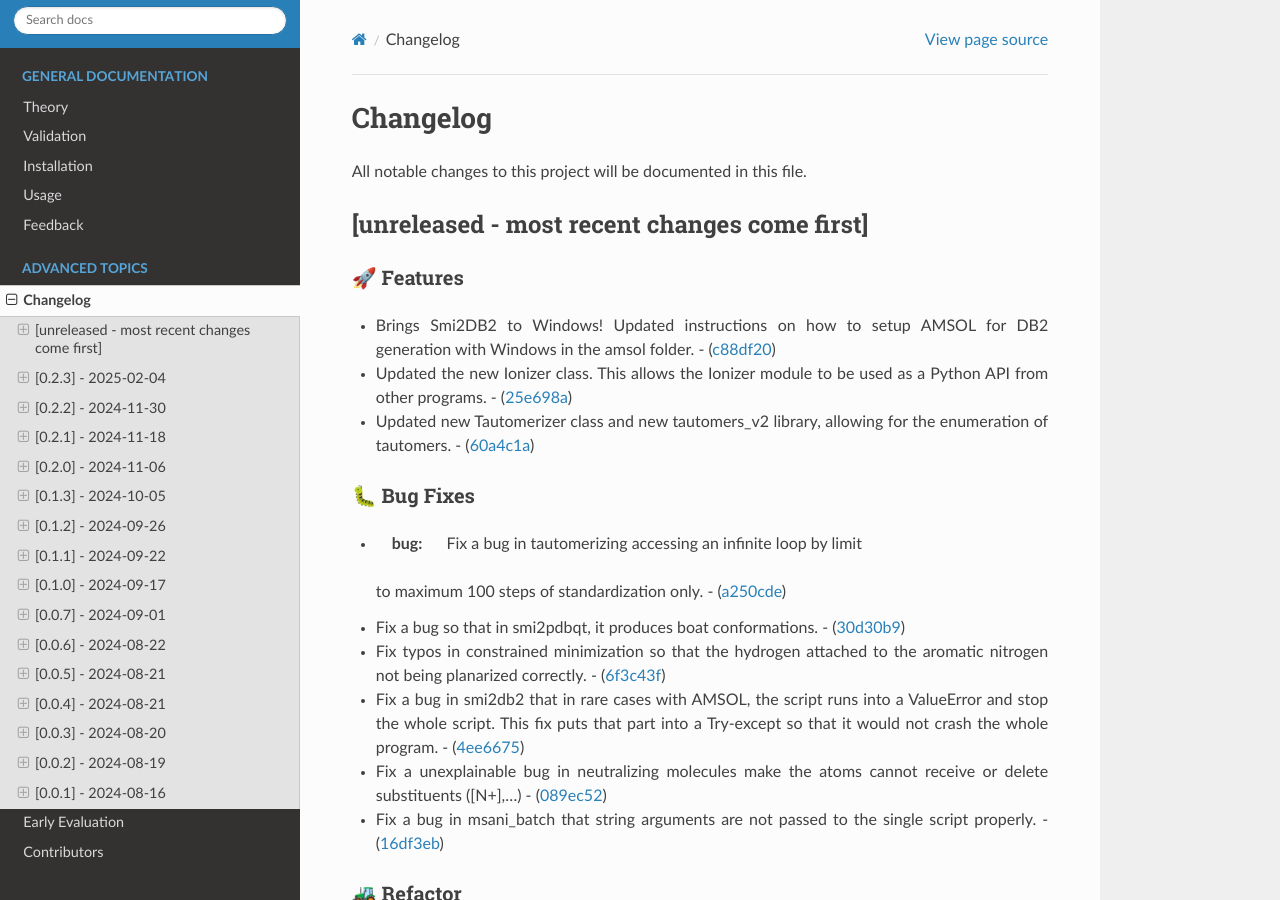
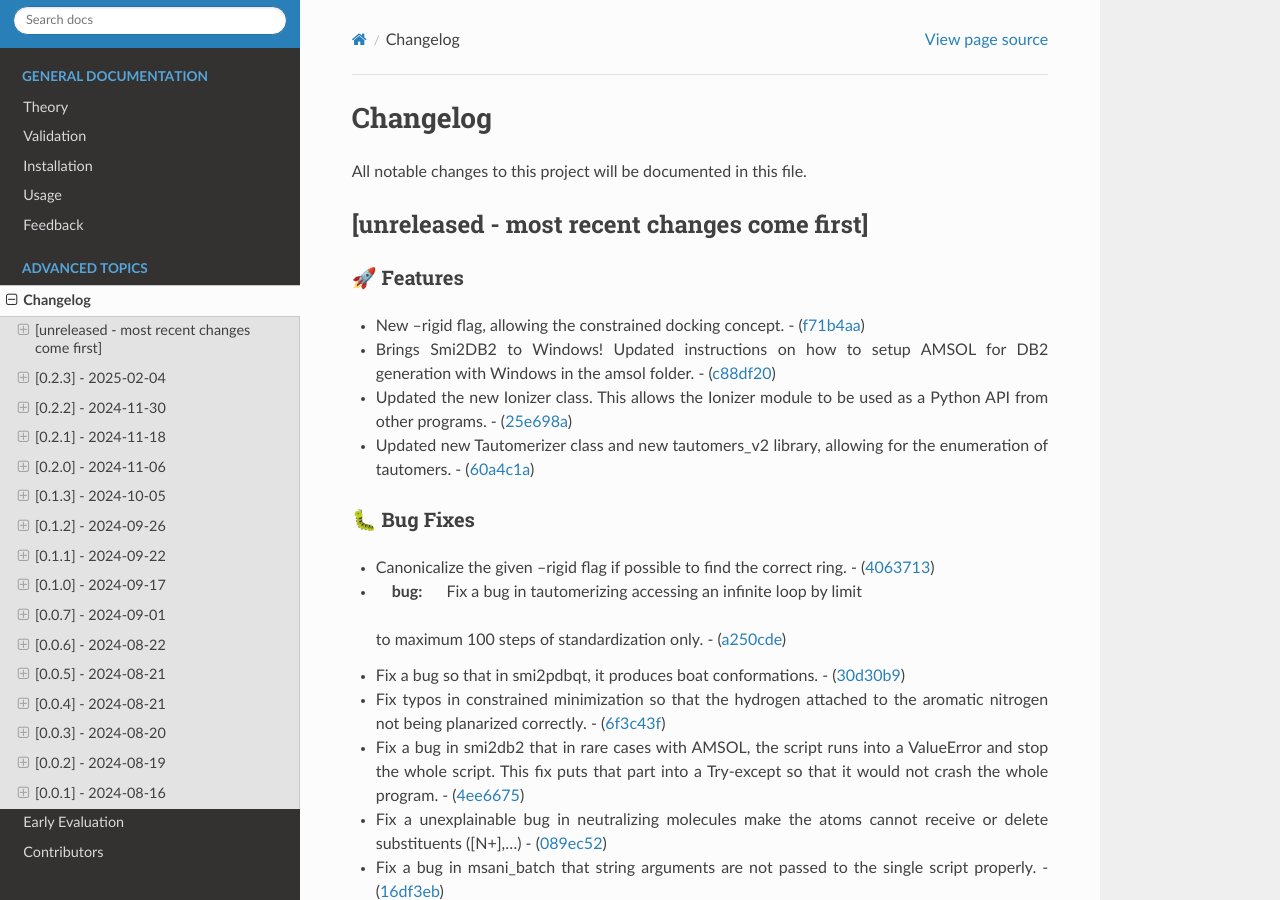
Before and after one commit to phonglam3103/msani-readthedocs, a Sphinx documentation site: the page built from docs/source/changes.rst, in a window 1280 px wide and 900 px high. Built offline with Sphinx 7.4.7 and the Read the Docs theme 3.1.0, drawn with Linux system fonts in a browser that asks for light colours; formulas are drawn with MathJax 3.

Commit message:
Update changes.rst from the software repository

```diff
--- a/docs/source/changes.rst
+++ b/docs/source/changes.rst
@@ -9,6 +9,8 @@ All notable changes to this project will be documented in this file.
 🚀 Features
 ~~~~~~~~~~~
 
+-  New –rigid flag, allowing the constrained docking concept. -
+   (`f71b4aa <https://github.com/phonglam3103/EirVS/commit/f71b4aa40f5788774290160631f8a0a8cfa7688f>`__)
 -  Brings Smi2DB2 to Windows! Updated instructions on how to setup AMSOL
    for DB2 generation with Windows in the amsol folder. -
    (`c88df20 <https://github.com/phonglam3103/EirVS/commit/c88df20e7a7c1875699fcec36a3fffddb8ef67a9>`__)
@@ -22,6 +24,9 @@ All notable changes to this project will be documented in this file.
 🐛 Bug Fixes
 ~~~~~~~~~~~~
 
+-  Canonicalize the given –rigid flag if possible to find the correct
+   ring. -
+   (`4063713 <https://github.com/phonglam3103/EirVS/commit/40637135b3cac9ff5cdfd990abadfcb39df606d2>`__)
 -  :bug: Fix a bug in tautomerizing accessing an infinite loop by limit
    to maximum 100 steps of standardization only. -
    (`a250cde <https://github.com/phonglam3103/EirVS/commit/a250cded2d20908f8ca43a8f61a3dc85d1f5f034>`__)
```
